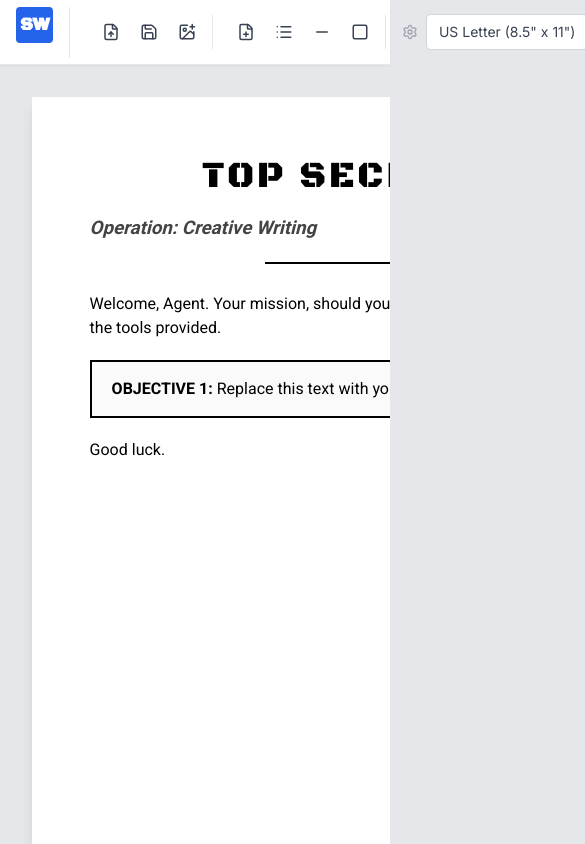
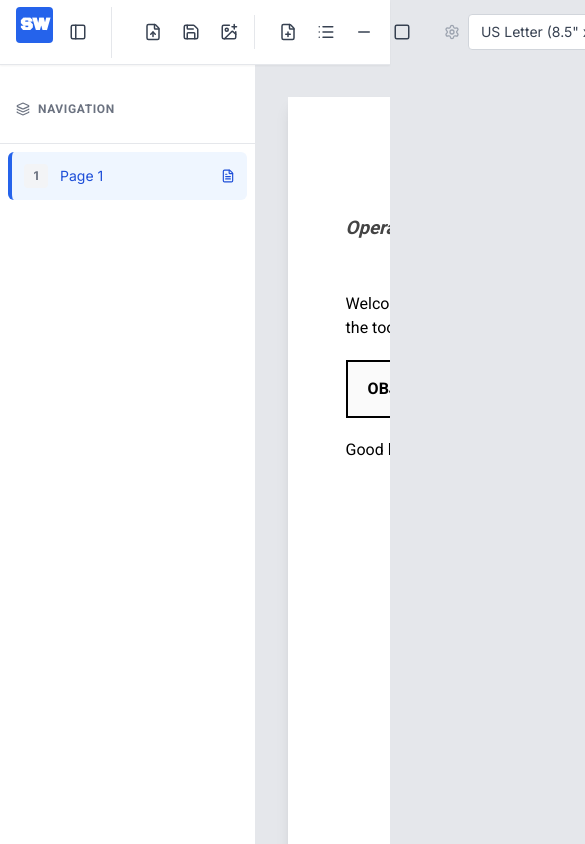
Before and after one commit to instantlearnpro-glitch/instant-writer-pro, a React (Vite) app: page / in a window 390 px wide. Shown: the top 844 px of the page, 585 px wide, since content can reach past the window. Built offline with nearby package versions, Linux system fonts and the light colour scheme.

Commit message:
feat: Add sidebar toggle functionality

```diff
--- a/App.tsx
+++ b/App.tsx
@@ -56,6 +56,8 @@ const App: React.FC = () => {
 
   const [pageCount, setPageCount] = useState(0);
   const [currentPage, setCurrentPage] = useState(0);
+  const [isSidebarOpen, setIsSidebarOpen] = useState(true);
+
   const [isTOCModalOpen, setIsTOCModalOpen] = useState(false);
 
   const editorContainerRef = useRef<HTMLDivElement>(null);
@@ -653,6 +655,8 @@ ${markerEnd}
   return (
     <div className="flex flex-col h-screen bg-white">
       <Toolbar
+        isSidebarOpen={isSidebarOpen}
+        onToggleSidebar={() => setIsSidebarOpen(!isSidebarOpen)}
         onFormat={handleFormat}
         onFileUpload={handleFileUpload}
         onInsertImage={handleInsertImage}
@@ -676,6 +680,7 @@ ${markerEnd}
 
       <div className="flex flex-1 overflow-hidden">
         <Sidebar
+          isSidebarOpen={isSidebarOpen}
           pageCount={pageCount}
           currentPage={currentPage}
           onPageSelect={scrollToPage}
--- a/components/Sidebar.tsx
+++ b/components/Sidebar.tsx
@@ -2,14 +2,15 @@ import React from 'react';
 import { Layers, FileText } from 'lucide-react';
 
 interface SidebarProps {
+  isSidebarOpen: boolean;
   pageCount: number;
   currentPage: number;
   onPageSelect: (pageIndex: number) => void;
 }
 
-const Sidebar: React.FC<SidebarProps> = ({ pageCount, currentPage, onPageSelect }) => {
+const Sidebar: React.FC<SidebarProps> = ({ isSidebarOpen, pageCount, currentPage, onPageSelect }) => {
   return (
-    <div className="w-64 border-r border-gray-200 bg-white h-[calc(100vh-64px)] overflow-y-auto hidden lg:block flex-shrink-0">
+    <div className={`w-64 border-r border-gray-200 bg-white h-[calc(100vh-64px)] overflow-y-auto flex-shrink-0 transition-all duration-300 ${isSidebarOpen ? 'ml-0' : '-ml-64'}`}>
       <div className="p-4 border-b border-gray-200">
         <h2 className="text-xs font-semibold text-gray-500 uppercase tracking-wider flex items-center gap-2">
             <Layers size={14} />
--- a/components/Toolbar.tsx
+++ b/components/Toolbar.tsx
@@ -9,6 +9,8 @@ import { SelectionState, ImageProperties, HRProperties } from '../types';
 import { PAGE_FORMATS } from '../constants';
 
 interface ToolbarProps {
+  isSidebarOpen: boolean;
+  onToggleSidebar: () => void;
   onFormat: (command: string, value?: string) => void;
   onFileUpload: (e: React.ChangeEvent<HTMLInputElement>) => void;
   onInsertImage: (e: React.ChangeEvent<HTMLInputElement>) => void;
@@ -31,6 +33,8 @@ interface ToolbarProps {
 }
 
 const Toolbar: React.FC<ToolbarProps> = ({
+  isSidebarOpen,
+  onToggleSidebar,
   onFormat,
   onFileUpload,
   onInsertImage,
@@ -242,6 +246,9 @@ const Toolbar: React.FC<ToolbarProps> = ({
                 <h1 className="font-bold text-lg text-gray-800 tracking-tight flex items-center gap-2">
                     <span className="bg-blue-600 text-white p-1 rounded">SW</span>
                 </h1>
+                <button onClick={onToggleSidebar} className={ButtonClass(false)} title="Toggle Sidebar">
+                    {isSidebarOpen ? <PanelLeft size={18} /> : <PanelRight size={18} />}
+                </button>
                 </div>
 
                 <div className="flex items-center space-x-1 border-r border-gray-200 pr-2">
```
